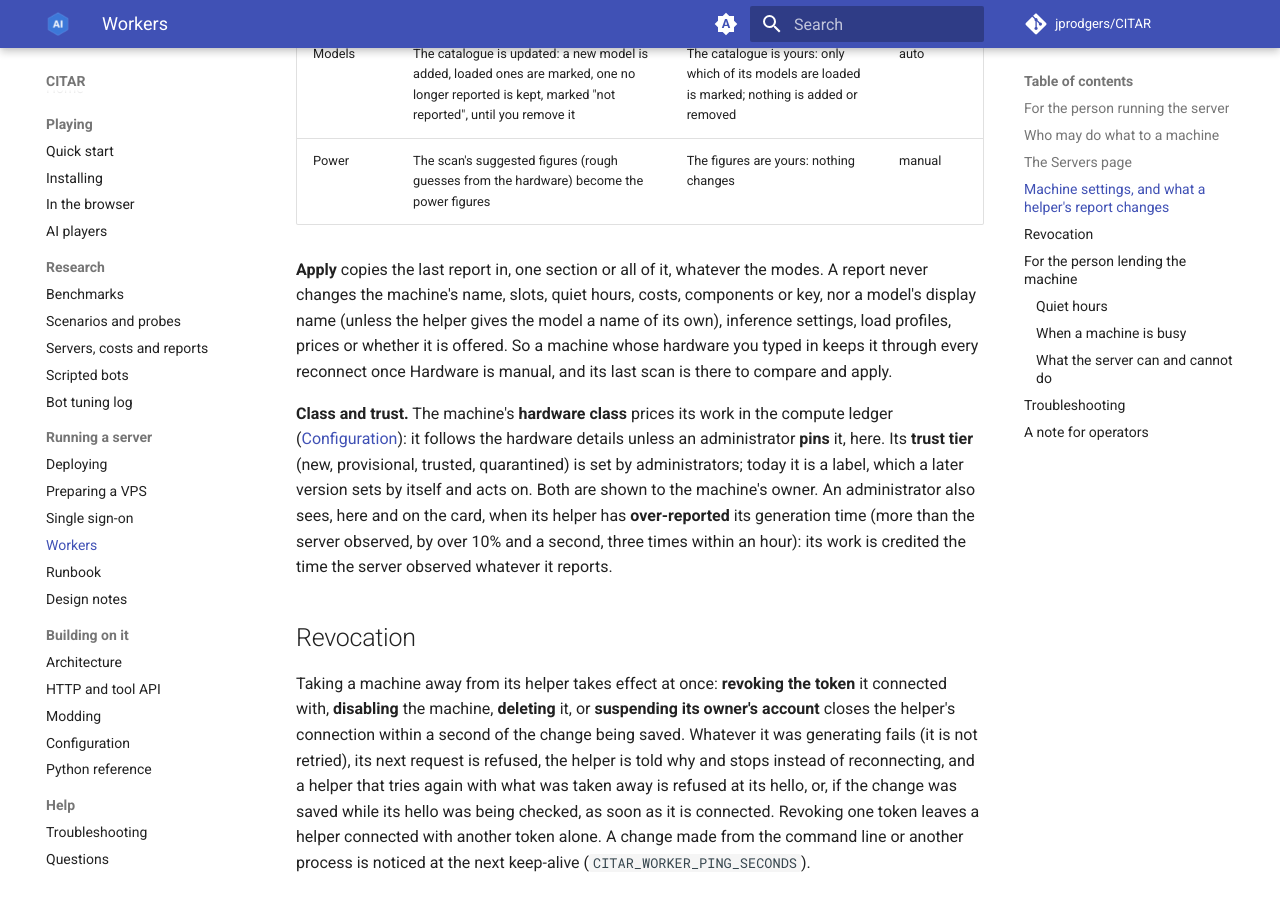
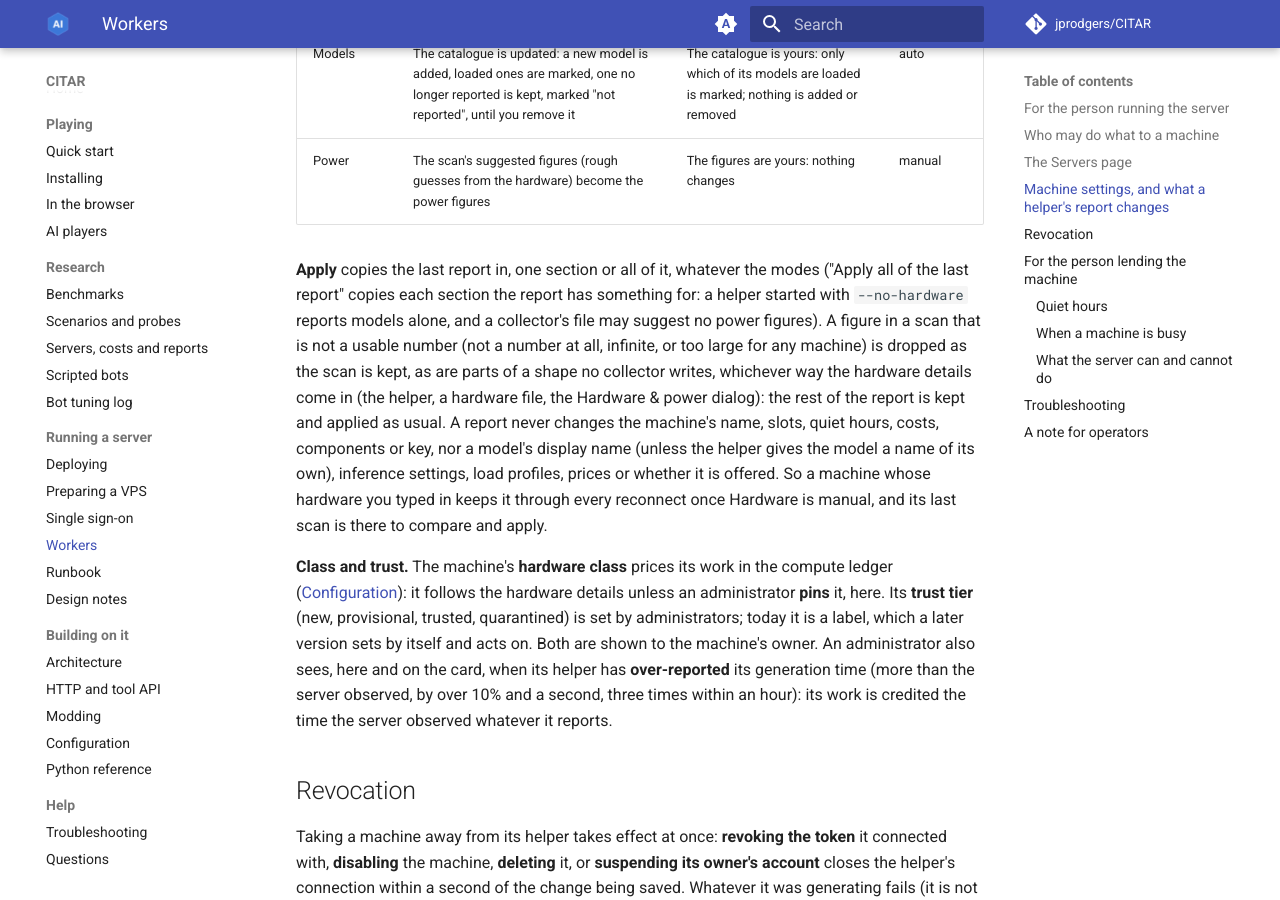
Before and after one commit to jprodgers/CITAR, an MkDocs documentation site: the page built from docs/server/WORKERS.md, in a window 1280 px wide and 900 px high, scrolled down 4777 px. Built offline with MkDocs 1.6.1 and Material for MkDocs 9.7.7, drawn with Linux system fonts in a browser that asks for light colours; comment, search, counter and statistics services are not loaded.

Commit message:
docs, wiki: Apply all takes the sections the report has; odd scan figures dropped (3-18 fix)
API.md: with no section named, apply copies each section the last report has
something for and answers 409 only when it has nothing; a section named with
nothing to copy is still a 409. WORKERS.md: the same, and that a figure in the
hardware details that is no usable number, and a part of a shape no collector
writes, is dropped as they are kept. The wiki regenerated.

Co-Authored-By: Claude Opus 5.5 <noreply@anthropic.com>

```diff
--- a/docs/server/WORKERS.md
+++ b/docs/server/WORKERS.md
@@ -128,8 +128,12 @@ is the machine's choice, per section:
 | Models | The catalogue is updated: a new model is added, loaded ones are marked, one no longer reported is kept, marked "not reported", until you remove it | The catalogue is yours: only which of its models are loaded is marked; nothing is added or removed | auto |
 | Power | The scan's suggested figures (rough guesses from the hardware) become the power figures | The figures are yours: nothing changes | manual |
 
-**Apply** copies the last report in, one section or all of it, whatever the modes. A report never changes the
-machine's name, slots, quiet hours, costs, components or key, nor a model's display name (unless the helper gives the
+**Apply** copies the last report in, one section or all of it, whatever the modes ("Apply all of the last report"
+copies each section the report has something for: a helper started with `--no-hardware` reports models alone, and a
+collector's file may suggest no power figures). A figure in a scan that is not a usable number (not a number at all,
+infinite, or too large for any machine) is dropped as the scan is kept, as are parts of a shape no collector writes,
+whichever way the hardware details come in (the helper, a hardware file, the Hardware & power dialog): the rest of the
+report is kept and applied as usual. A report never changes the machine's name, slots, quiet hours, costs, components or key, nor a model's display name (unless the helper gives the
 model a name of its own), inference settings, load profiles, prices or whether it is offered. So a machine whose
 hardware you typed in keeps it through every reconnect once Hardware is manual, and its last scan is there to compare
 and apply.
```
Also changed, not shown: docs/API.md (+1 -1 lines), wiki/HTTP-and-tool-API.md (+1 -1 lines), wiki/Workers.md (+6 -2 lines).
